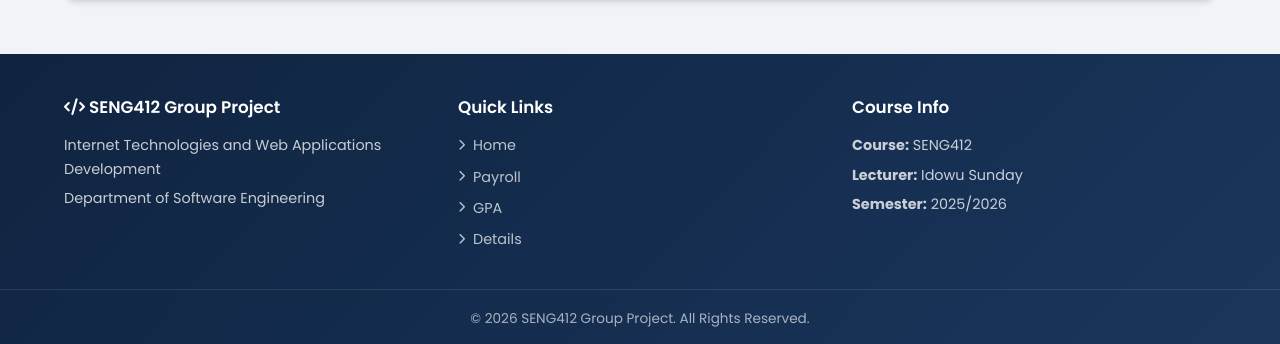
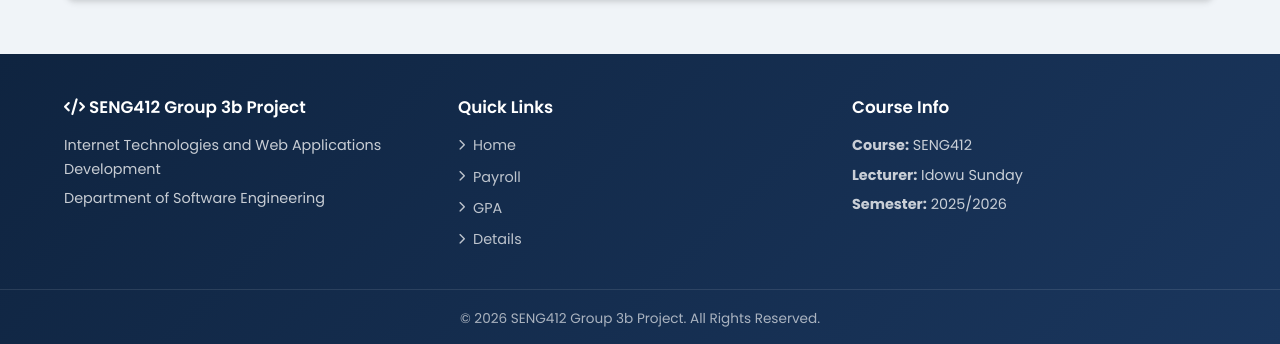
Before and after one commit to Ubongar/seng-412, a PHP site: page /gpa.php in a window 1280 px wide. Shown: the part 3241-3585 px from the top of the page. Run offline with PHP 8.4, Linux system fonts and the light colour scheme; data comes from the database, SQL or seed files in the repository.

Commit message:
Update footer to reflect correct project group designation

```diff
--- a/footer.php
+++ b/footer.php
@@ -4,7 +4,7 @@
     <footer class="footer">
         <div class="footer-content">
             <div class="footer-section">
-                <h3><i class="fas fa-code"></i> SENG412 Group Project</h3>
+                <h3><i class="fas fa-code"></i> SENG412 Group 3b Project</h3>
                 <p>Internet Technologies and Web Applications Development</p>
                 <p>Department of Software Engineering</p>
             </div>
@@ -25,7 +25,7 @@
             </div>
         </div>
         <div class="footer-bottom">
-            <p>&copy; <?= date('Y') ?> SENG412 Group Project. All Rights Reserved.</p>
+            <p>&copy; <?= date('Y') ?> SENG412 Group 3b Project. All Rights Reserved.</p>
         </div>
     </footer>
 
```
Also changed, not shown: gpa.php (line endings or trailing spaces).
